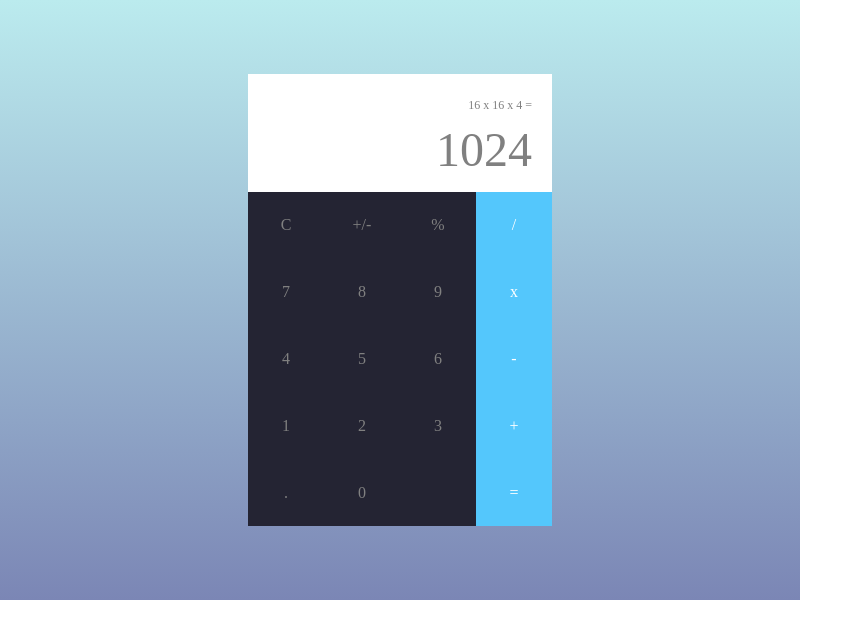
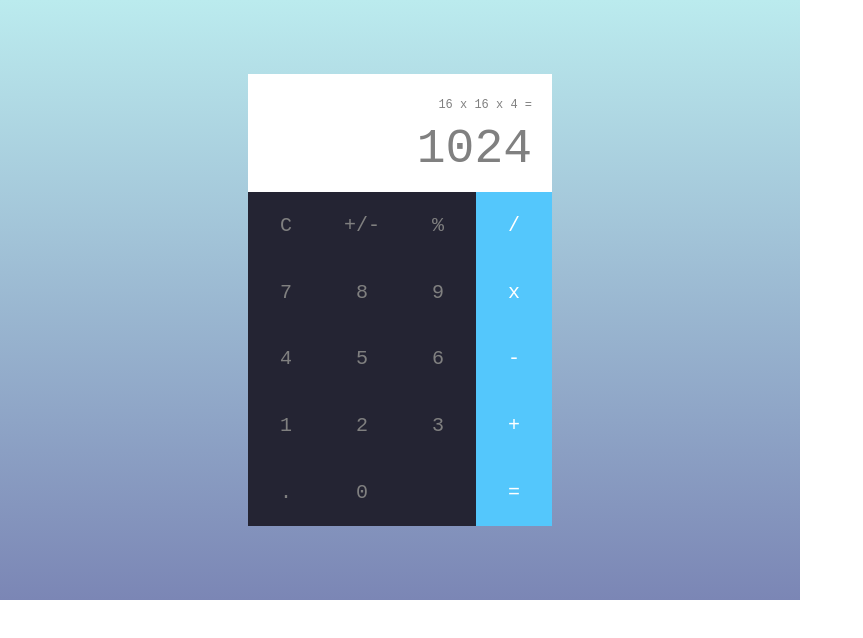
Before and after one commit to ac2oder/calculator, a plain HTML site: page index.html in a window 1280 px wide. Shown: the whole page, without its empty margins (0-863 px from the left). Drawn offline with Linux system fonts and the light colour scheme.

Commit message:
second commit

```diff
--- a/style.css
+++ b/style.css
@@ -1,6 +1,8 @@
 *{
 	padding: 0;
 	margin: 0;
+	font-family: monospace;
+    font-size: x-large;
 }
 
 .wrapper{
```
